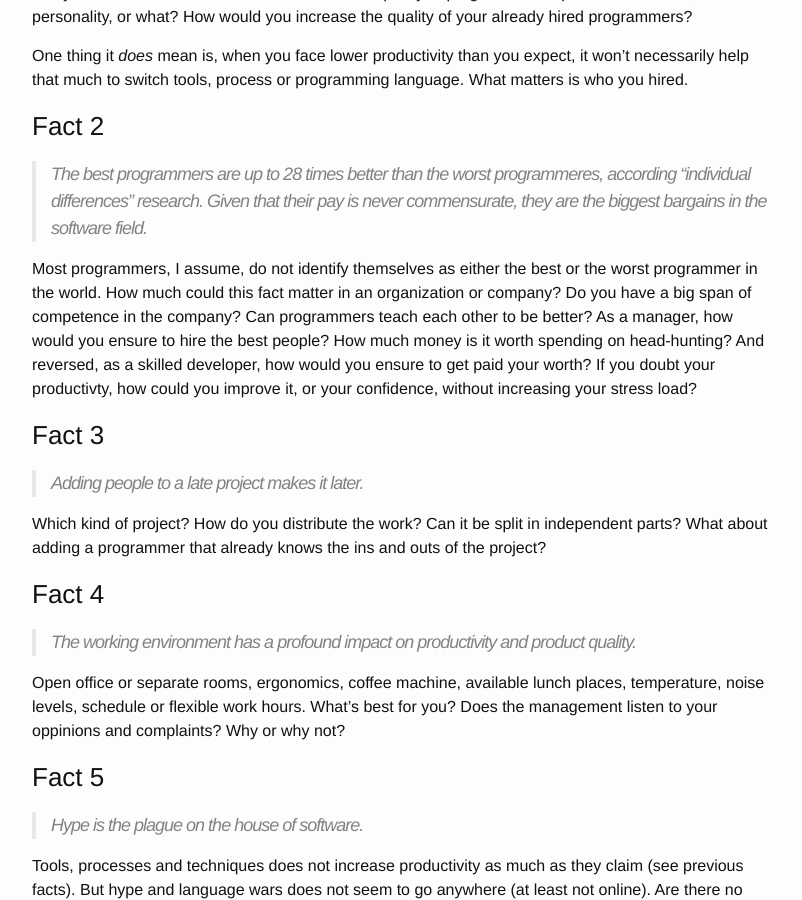
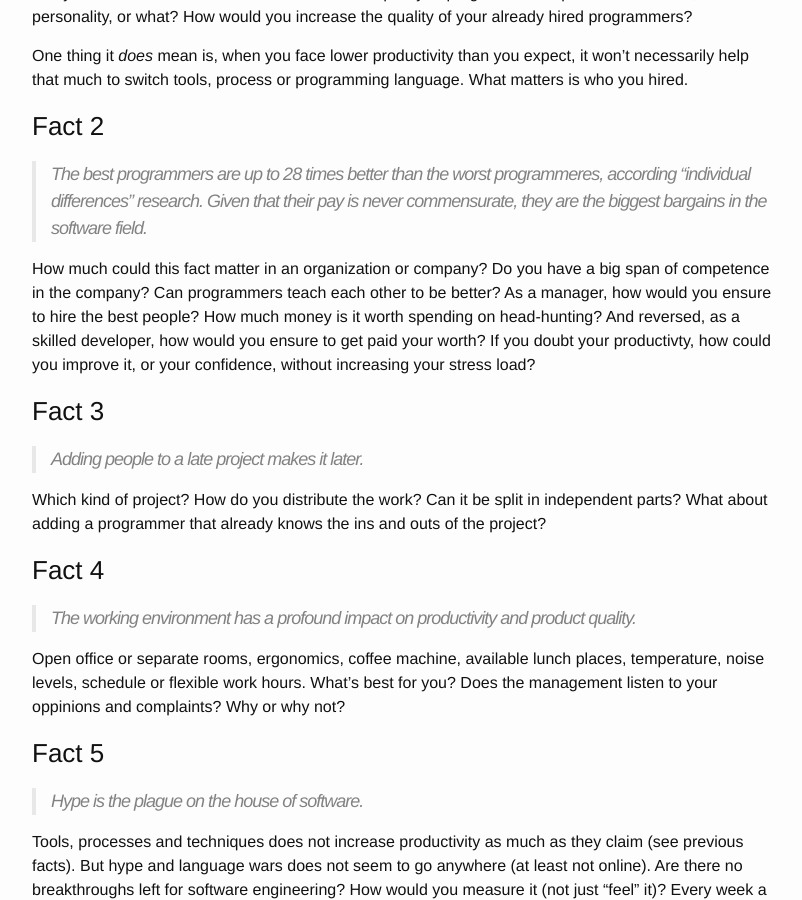
Before and after one commit to olleharstedt/olleharstedt.github.io, a Jekyll site: the page built from _posts/2018-07-17-facts-part-1.markdown, in a window 1280 px wide and 900 px high, scrolled down 1031 px. Shown: the whole window, without its empty margins (238-1040 px from the left). Built offline with Jekyll 4.4.1, drawn with Linux system fonts in a browser that asks for light colours; nearby versions of some CDN libraries.

Commit message:
Kill a darling

```diff
--- a/_posts/2018-07-17-facts-part-1.markdown
+++ b/_posts/2018-07-17-facts-part-1.markdown
@@ -27,7 +27,7 @@ One thing it _does_ mean is, when you face lower productivity than you expect, i
 
 > The best programmers are up to 28 times better than the worst programmeres, according "individual differences" research. Given that their pay is never commensurate, they are the biggest bargains in the software field.
 
-Most programmers, I assume, do not identify themselves as either the best or the worst programmer in the world. How much could this fact matter in an organization or company? Do you have a big span of competence in the company? Can programmers teach each other to be better? As a manager, how would you ensure to hire the best people? How much money is it worth spending on head-hunting? And reversed, as a skilled developer, how would you ensure to get paid your worth? If you doubt your productivty, how could you improve it, or your confidence, without increasing your stress load?
+How much could this fact matter in an organization or company? Do you have a big span of competence in the company? Can programmers teach each other to be better? As a manager, how would you ensure to hire the best people? How much money is it worth spending on head-hunting? And reversed, as a skilled developer, how would you ensure to get paid your worth? If you doubt your productivty, how could you improve it, or your confidence, without increasing your stress load?
 
 ### Fact 3
 
```
